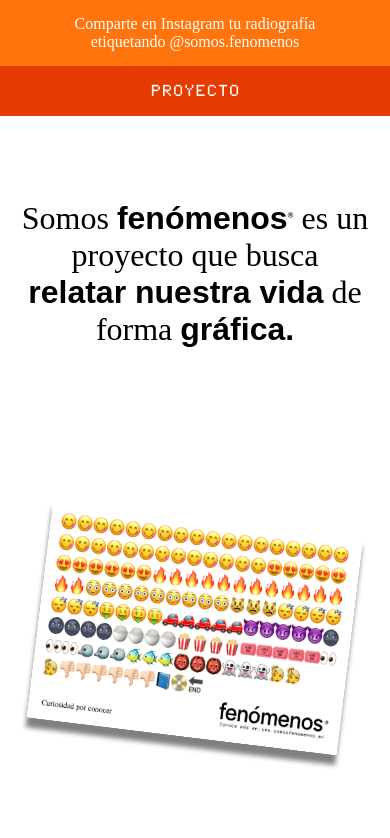
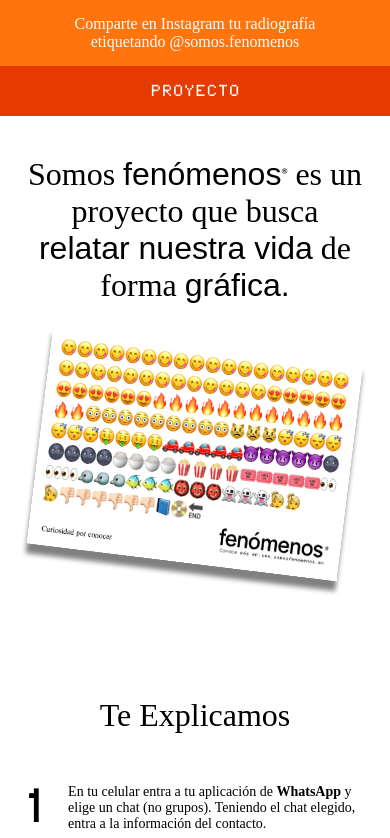
Before and after one commit to goldstein18/fenomenos-dise-o, a plain HTML site: page index.html in a window 390 px wide. Shown: the top 838 px of the page. Drawn offline with Linux system fonts and the light colour scheme; a web font is replaced by a local one.

Commit message:
Update style.css

```diff
--- a/style.css
+++ b/style.css
@@ -110,6 +110,7 @@
 
 }
 
+
 .orange-flex{
     display:flex;
     flex-direction: row;
@@ -206,7 +207,7 @@
 
 
 .title {
-    margin-top:20vh;
+    margin-top:20vh !important;
     font-size:60px;
     font-family:"halyard-text";
 
@@ -217,16 +218,16 @@
 
 
 
-}
-.ga {
-    font-family:"halyard-text";
+
 }
 
+/*Normal */
 .somos {
     font-family:"nimbus-roman" !important;
     font-style: normal;
     font-weight: normal;
 }
+
 
 
 .italic {
@@ -243,7 +244,7 @@
      /*This is the logo font */
     font-family: "halyard-text",sans-serif;
     font-style: normal;
-    font-weight: 700;
+    font-weight: 400;
 
 
 }
@@ -251,7 +252,7 @@
 .tarjeta {
     margin-top:20vh;
     width: 40%;
-    height:400px;
+    height:50vh;
 
     box-shadow: 0px 10px 30px gray;
     transform: rotate(8deg);
@@ -300,6 +301,7 @@
     margin-bottom:80px;
     font-family:"halyard-text";
 
+
 }
 
 .explain-title {
@@ -307,11 +309,14 @@
     margin-bottom:50px;
     font-family: 'ft88regular';
     font-size: 2rem;
+    font-family:"halyard-text";
+    font-family: normal;
 }
 
 .texto > span {
     margin-right:15px;
     font-size: 3rem;
+    font-family: 'ft88regular';
 }
 
 form {
@@ -407,6 +412,7 @@
 
 
 
+
 }
 
 .footer-logo {
@@ -455,6 +461,10 @@
     font-size: 20px;
 
 
+}
+
+.ga {
+    font-family:"halyard-text";
 }
 
 
@@ -513,9 +523,10 @@
 
 
     .title {
-        margin-top:10vh;
+        margin-top:40px !important;
         font-size:32px;
         font-family:"halyard-text";
+        margin-bottom:0px;
 
 
 
@@ -530,12 +541,14 @@
         transform: rotate(8deg); }
     }*/
     .tarjeta {
-        margin-top:20vh;
         width: 80%;
         height:220px;
+        box-shadow: 0px 10px 5px gray;
+        transform: rotate(7deg);
+        position:relative;
+        top:-130px;
+    }
 
-        box-shadow: 0px 10px 5px gray;
-        transform: rotate(7deg); }
 
 
     .task-flex {
@@ -653,7 +666,8 @@
     }
 
     .bold {
-        font-weight: bold;
+        font-family:"halyard-text";
+        font-weight: 600;
     }
 
 
@@ -662,21 +676,25 @@
         display:flex;
         flex-direction: row;
         text-align: left;
-        margin-bottom:80px;
+        margin-bottom:30px;
         font-family:"halyard-text";
+        font-size: 14px;
 
     }
 
     .explain-title {
-        margin-top:100px;
+        margin-top:0px;
         margin-bottom:50px;
-        font-family: 'ft88regular';
+        font-family:"halyard-text";
+        font-weight:400;
         font-size: 2rem;
+
     }
 
     .texto > span {
         margin-right:15px;
         font-size: 3rem;
+        font-family: 'ft88regular';
     }
 
     form {
@@ -742,14 +760,23 @@
      font-size: 20px;
      margin-bottom:200px;
     text-decoration: none;
-font-family:"halyard-text"; ;
+font-family:"halyard-text";
 
 
 
 }
 
 footer {
-    margin-top:50px;
+    margin-top:100px;
+
+}
+
+.footer-logo, .emails {
+   margin-top:10px
+}
+
+.footer-logo img {
+    margin-left:10px;
 }
 
 
@@ -765,7 +792,7 @@
         margin-top:20vh;
         width: 60%;
         height:900px;
-        border:2px solid blue;
+
         box-shadow: 0px 10px 30px gray;
         transform: rotate(8deg);
     }
```
